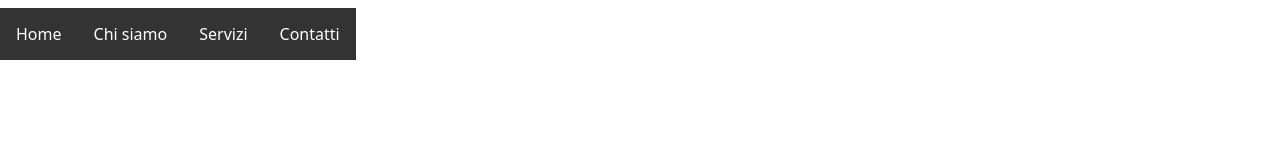
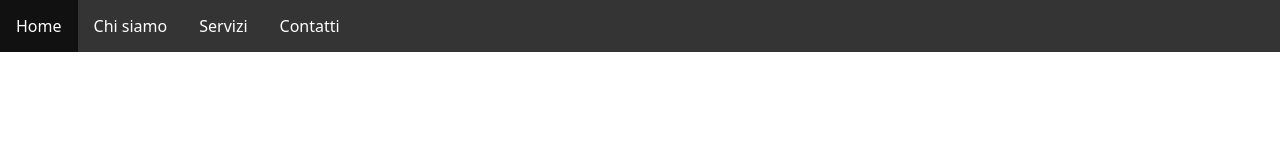
Before and after one commit to DamianoBernardi/Sito_arte, a plain HTML site: page index.html in a window 1280 px wide. Drawn offline with nearby package versions, Linux system fonts and the light colour scheme.

Commit message:
navbar meglio

```diff
--- a/index.html
+++ b/index.html
@@ -15,7 +15,7 @@
         margin: 0;
         padding: 0;
         overflow: hidden;
-        background-color: #333;
+        background-color: #343434;
         }
         li {
         float: left;
@@ -31,13 +31,11 @@
           background-color: #111;
         }
       </style>
-      <nav class="navbar">
-        <ul>
+      <ul>
           <li><a href="#home">Home</a></li>
           <li><a href="#about">Chi siamo</a></li>
           <li><a href="#services">Servizi</a></li>
           <li><a href="#contact">Contatti</a></li>
-        </ul>
-      </nav>
+      </ul>
     </body>
 </html>
```
